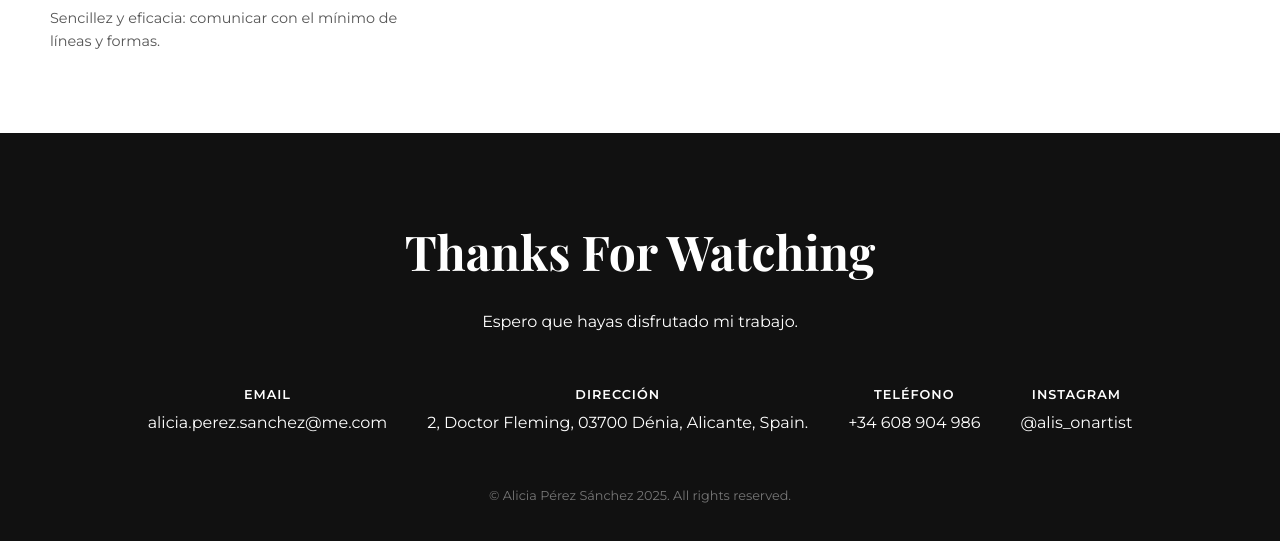
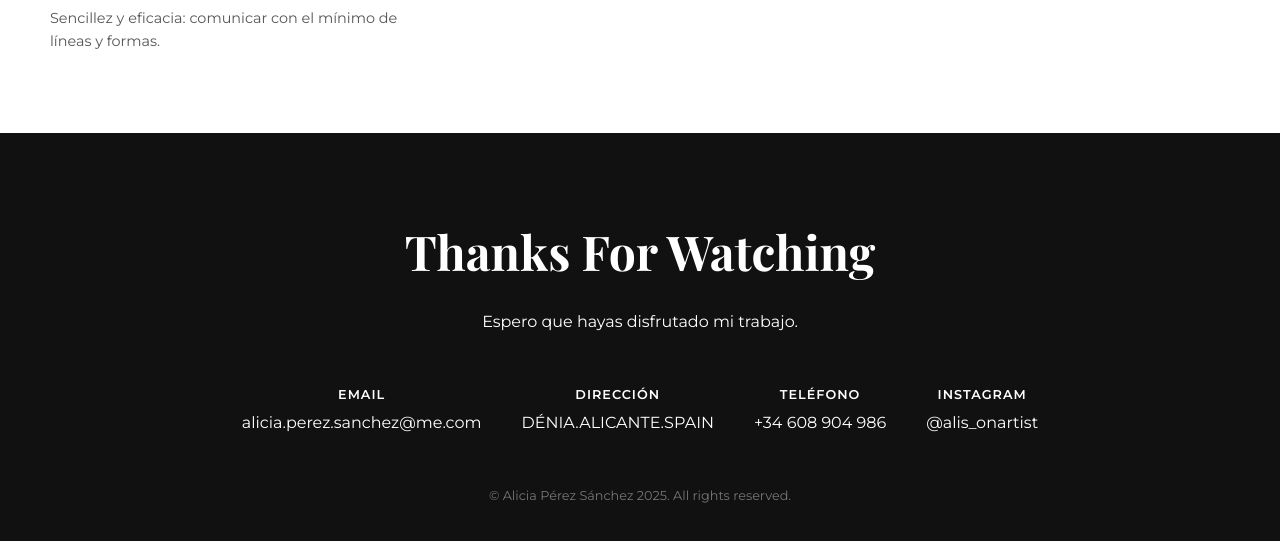
Before and after one commit to aps09062001/LINGUAGUI-MULTIMEDIALI, a plain HTML site: page index.html in a window 1280 px wide. Shown: the part 4515-5056 px from the top of the page. Drawn offline with nearby package versions, Linux system fonts and the light colour scheme; files whose address does not match are found by name.

Commit message:
Restore perfil.jpg and update address to 'DÉNIA.ALICANTE.SPAIN'

```diff
--- a/index.html
+++ b/index.html
@@ -167,7 +167,7 @@
             </div>
             <div class="info-item">
                 <strong>Dirección</strong>
-                <p>2, Doctor Fleming, 03700 Dénia, Alicante, Spain.</p>
+                <p>DÉNIA.ALICANTE.SPAIN</p>
             </div>
             <div class="info-item">
                 <strong>Teléfono</strong>
```
Also changed, not shown: imagenes/perfil.jpg (added).
